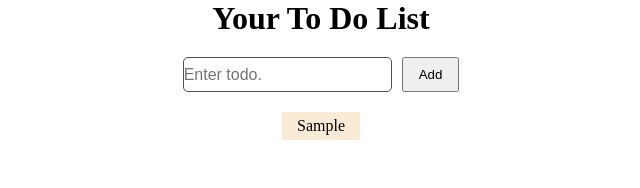
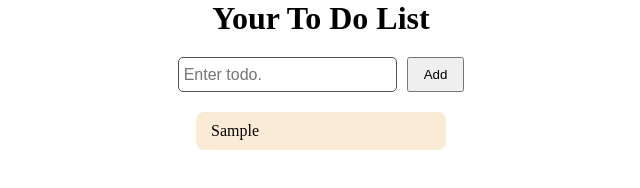
Before and after one commit to AnishSherchan/todo-basic, a plain HTML site: page index.html in a window 1280 px wide. Both pictures are taken after typing "Sample" into the empty fields and a click on the button "Add". Shown: the whole page, without its empty margins (319-959 px from the left). Drawn offline with Linux system fonts and the light colour scheme.

Commit message:
Design changes

```diff
--- a/index.css
+++ b/index.css
@@ -24,6 +24,7 @@ h1 {
   height: 35px;
   font-size: 16px;
   border-radius: 5px;
+  padding: 5px;
   border: 1px solid rgb(81, 81, 81);
 }
 .container__fields button {
@@ -38,6 +39,10 @@ ul {
 }
 li {
   cursor: pointer;
+  min-width: 250px;
+  max-width: 450px;
+  overflow-x: auto;
   background-color: antiquewhite;
-  padding: 5px 15px;
+  padding: 10px 15px;
+  border-radius: 8px;
 }
```
